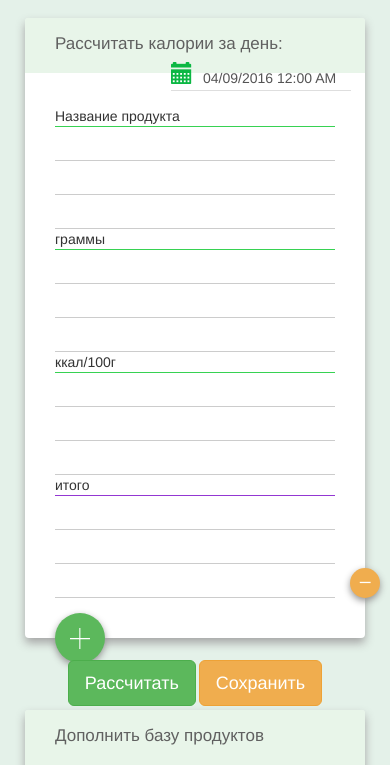
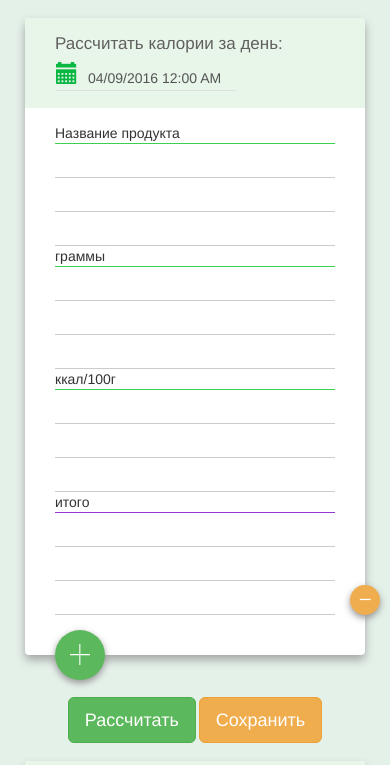
Before and after one commit to ummo93/calory, a plain HTML site: page index.html in a window 390 px wide. Shown: the part 54-819 px from the top of the page. Drawn offline with nearby package versions, Linux system fonts and the light colour scheme.

Commit message:
adapt for mobile

```diff
--- a/css/style.css
+++ b/css/style.css
@@ -242,3 +242,19 @@ input[type="color"]:focus,
 button.close{
       padding: 10px;
 }
+@media (max-width: 767px) {
+
+    .col-md-4-my {
+        float:none;
+        margin-left: 17px;
+    }
+    .panel-default > .panel-heading {
+        height: 90px;
+    }
+    #mainform{
+        margin-bottom:40px;
+    }
+    .center-block {
+        margin-bottom: 15px;
+    }
+}
```
